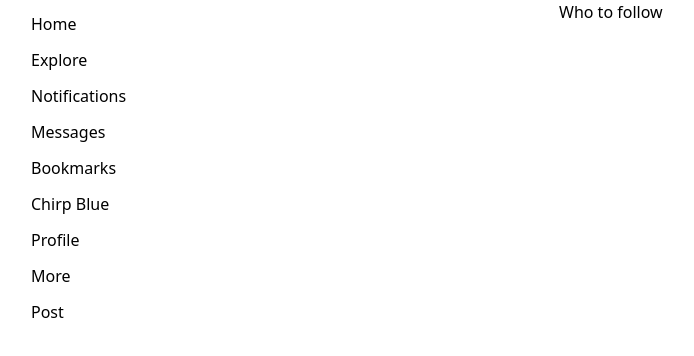
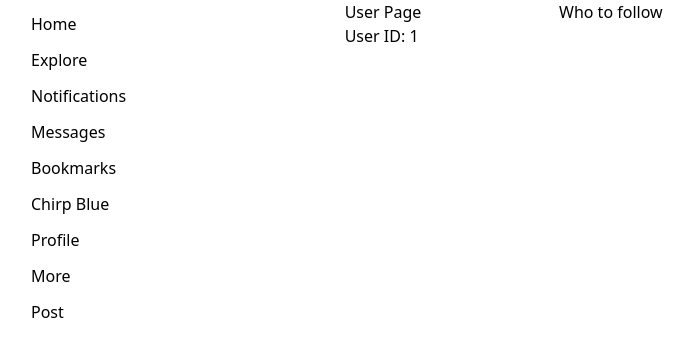
Before and after one commit to Michael-McNair/chirp, a React (Vite) app in the folder frontend/: page /user/1 in a window 1280 px wide. Shown: the top 356 px of the page, without its empty margins (257-951 px from the left). Built offline with nearby package versions, Linux system fonts and the light colour scheme; no server answers.

Commit message:
implement unique user pages

```diff
--- a/frontend/src/App.tsx
+++ b/frontend/src/App.tsx
@@ -4,6 +4,7 @@ import Home from './routes/Home.tsx';
 import Register from './routes/Register.tsx';
 import Login from './routes/Login.tsx';
 import Post from './routes/Post.tsx';
+import UserPage from './routes/UserPage.tsx';
 
 import { BrowserRouter, Route, Link, Routes } from 'react-router-dom';
 import { useState, useEffect } from 'react';
@@ -47,6 +48,7 @@ export default function App() {
           <Route path="/register" element={<Register />} />
           <Route path="/login" element={<Login />} />
           <Route path="/post" element={<Post />} />
+          <Route path="/user/:_id" element={<UserPage />} />
         </Routes>
         {user ? (
           <section className="w-1/4">
--- /dev/null
+++ b/frontend/src/routes/UserPage.tsx
@@ -0,0 +1,12 @@
+import { useParams } from 'react-router-dom';
+
+export default function App() {
+  const { _id } = useParams();
+
+  return (
+    <div>
+      <h1>User Page</h1>
+      <p>User ID: {_id}</p>
+    </div>
+  );
+}
```
